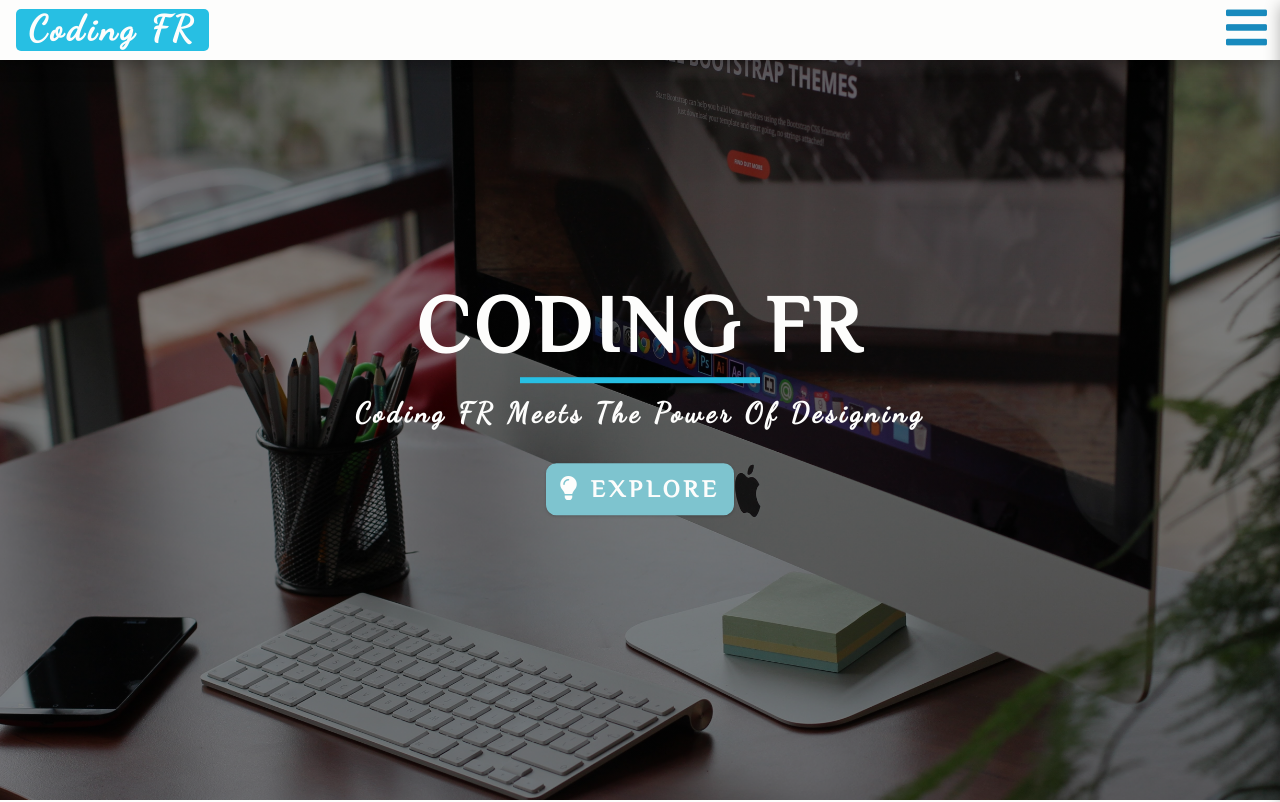
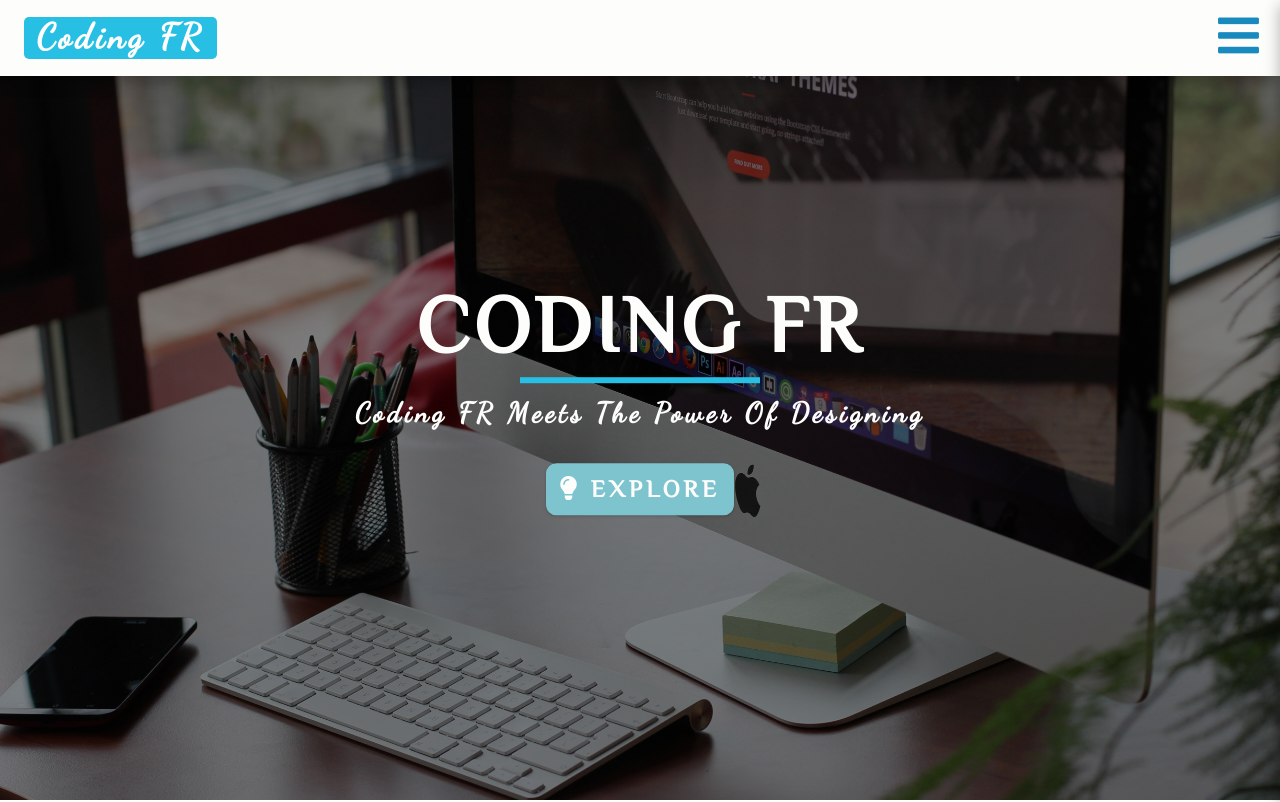
Before and after one commit to yodkwtf/Coding-FR-html-css, a plain HTML site: page index.html in a window 1280 px wide. Shown: the top 802 px of the page. Drawn offline with Linux system fonts and the light colour scheme.

Commit message:
nav fixed

```diff
--- a/css/styles.css
+++ b/css/styles.css
@@ -213,7 +213,7 @@ NAVBAR
     width: 100%;
     z-index: 5;
     box-shadow: var(--dark-shadow);
-    padding: 0 1rem;
+    padding: 0.5rem 1.5rem;
 }
 @media screen (max-width:400px){
     .nav{
@@ -234,10 +234,14 @@ NAVBAR
     margin: 0 auto;
 }
 .nav-header{
-    display: flex;
+    /* display: flex;
     justify-content: space-between;
     flex-wrap: wrap;
-    align-items: center;
+    align-items: center; */
+    display: grid;
+    grid-template-columns: auto auto;
+    justify-content: space-between;
+    place-items: center;
 }
 .nav-logo{
     color: var(--clr-white);
@@ -258,7 +262,7 @@ NAVBAR
     font-size: 2.5rem;
     transition: var(--transition);
     animation: nav 3s 2;
-    /* align-self: baseline; */
+    margin-bottom: 0;
 }
 .nav-btn:hover{
     color: var(--clr-dark-blue);
```
